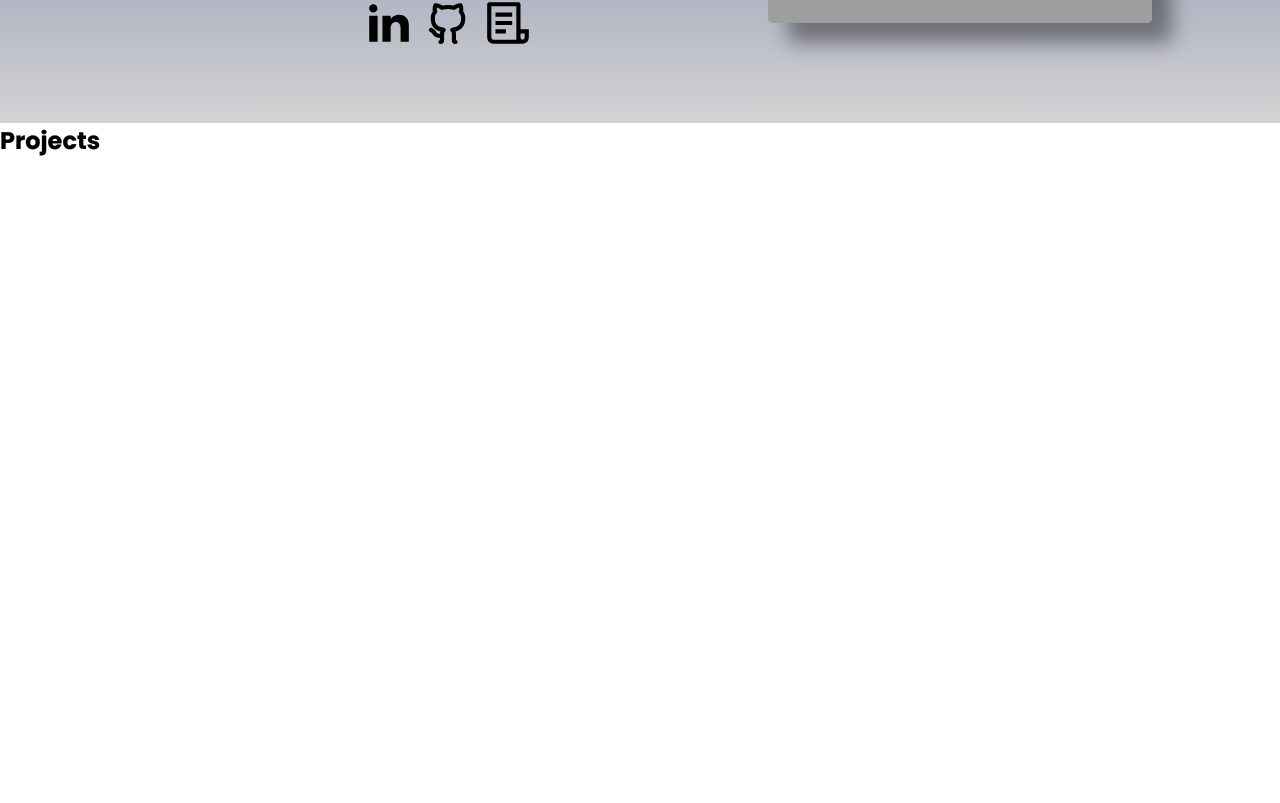
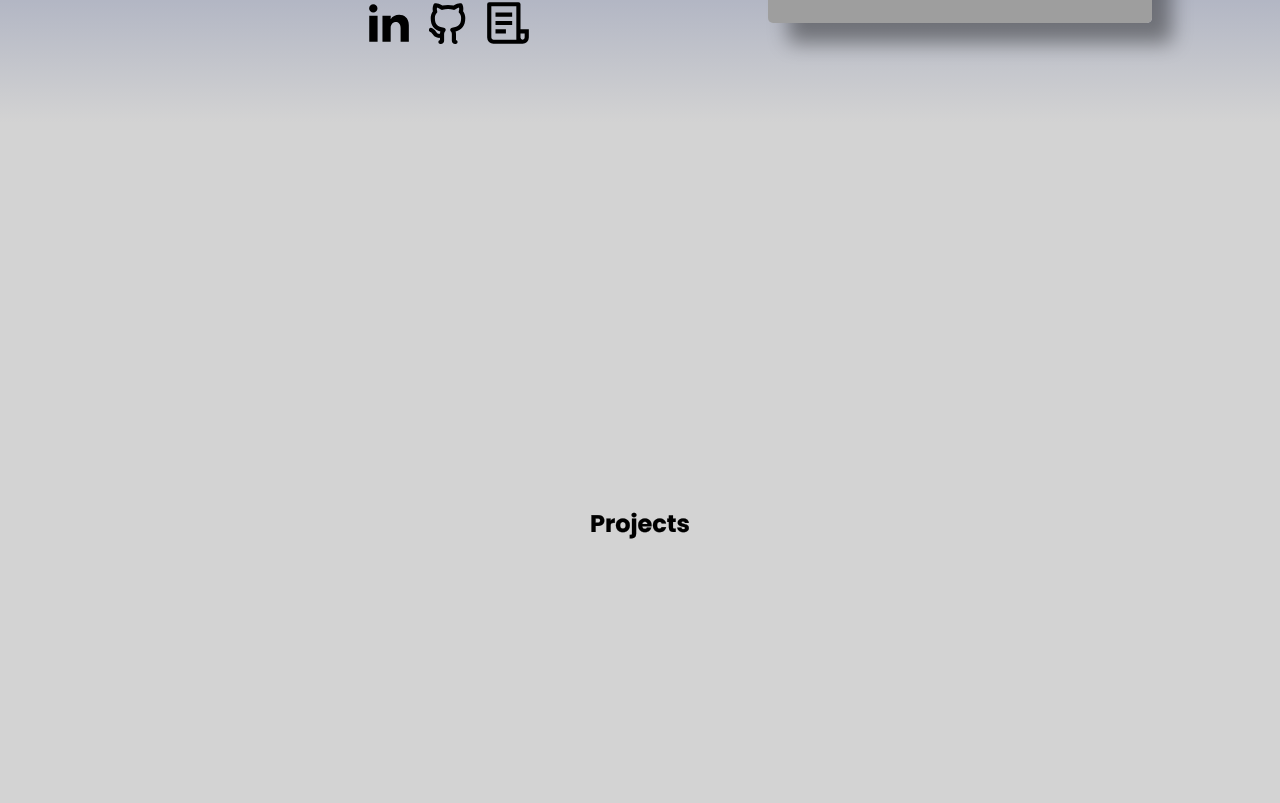
Before and after one commit to iagoslopes/Portifolio, a React (Vite) app in the folder portifolio/: page / in a window 1280 px wide. Shown: the part 1477-2280 px from the top of the page. Built offline with nearby package versions, Linux system fonts and the light colour scheme; grey boxes are pictures that could not be loaded; a web font is replaced by a local one.

Commit message:
Criando Projects, sem estilização

```diff
--- a/portifolio/src/Pages/Projects/Projects.jsx
+++ b/portifolio/src/Pages/Projects/Projects.jsx
@@ -1,3 +1,5 @@
+import './projects.css'
+
 function Projects() {
     return (
         <section id="projects">
--- /dev/null
+++ b/portifolio/src/Pages/Projects/projects.css
@@ -0,0 +1,6 @@
+#projects {
+    display: flex;
+    justify-content: center;
+    align-items: center;
+    background: lightgray;
+}
```
